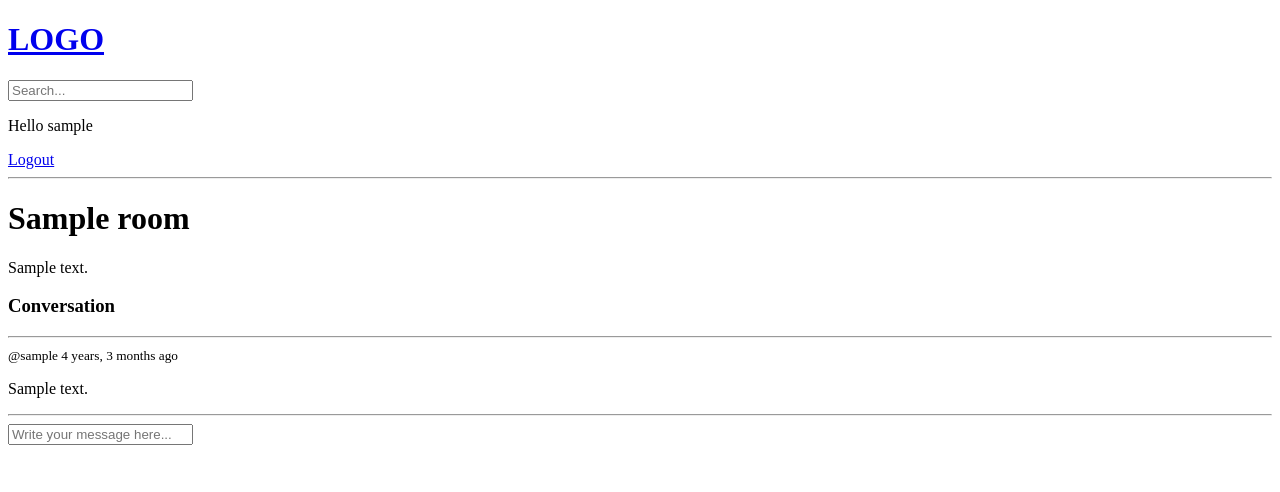
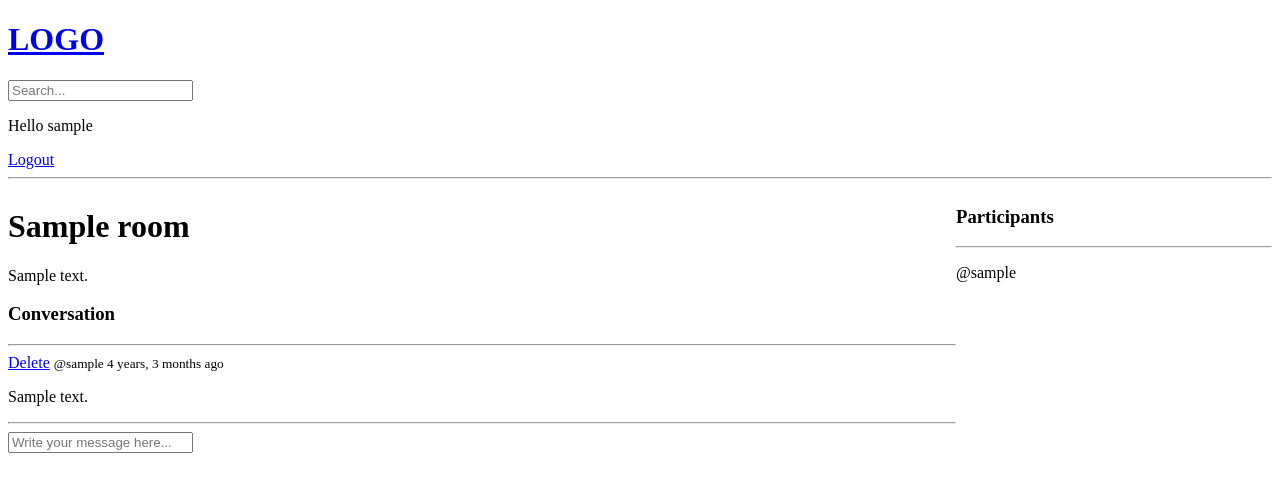
Before and after one commit to YaraBlack/django-course, a Django app: page /room/1/ in a window 1280 px wide. Shown: the top 492 px of the page. Run offline with Django 5.2, Linux system fonts and the light colour scheme; a user stored in the database is signed in; tables that the repository leaves empty hold one stand-in row (values such as "Sample post").

Commit message:
add delete comments functionality

```diff
--- a/djangoProject/base/models.py
+++ b/djangoProject/base/models.py
@@ -16,7 +16,9 @@ class Room(models.Model):
     topic = models.ForeignKey(Topic, on_delete=models.SET_NULL, null=True)
     name = models.CharField(max_length=200)
     description = models.TextField(null=True, blank=True)
-    # participants =
+    participants = models.ManyToManyField(
+        User, related_name="participants", blank=True
+    )
     created = models.DateTimeField(auto_now_add=True)
     updated = models.DateTimeField(auto_now=True)
 
--- a/djangoProject/base/templates/base/room.html
+++ b/djangoProject/base/templates/base/room.html
@@ -1,4 +1,14 @@
 {% extends 'main.html' %} {% block content %}
+
+<style>
+  .room-container {
+    display: grid;
+    grid-template-columns: 3fr 1fr;
+  }
+</style>
+
+<div class="room-container">
+  <div>
     <h1>{{room.name}}</h1>
 
     <p>{{room.description}}</p>
@@ -9,6 +19,9 @@
 
       {% for message in room_messages %}
       <div>
+        {% if request.user == message.user %}
+        <a href="{% url 'delete-message' message.id %}">Delete</a>
+        {% endif %}
         <small>@{{message.user}} {{message.created|timesince}} ago</small>
         <p>{{message.body}}</p>
         <hr />
@@ -20,7 +33,25 @@
     <div class="comment-form">
       <form method="POST" action="">
         {% csrf_token %}
-    <input type="text" name="body" placeholder="Write your message here..." />
+        <input
+          type="text"
+          name="body"
+          placeholder="Write your message here..."
+        />
       </form>
     </div>
-{% endif %} {% endblock %}
+    {% endif %}
+  </div>
+
+  <div>
+    <h3>Participants</h3>
+    <hr />
+
+    {% for user in participants %}
+    <div>
+      <p>@{{user.username}}</p>
+    </div>
+    {% endfor %}
+  </div>
+</div>
+{% endblock %}
--- a/djangoProject/base/urls.py
+++ b/djangoProject/base/urls.py
@@ -7,6 +7,9 @@ urlpatterns = [
     path("create-room/", views.createRoom, name="create-room"),
     path("update-room/<str:pk>", views.updateRoom, name="update-room"),
     path("delete-room/<str:pk>", views.deleteRoom, name="delete-room"),
+    path(
+        "delete-message/<str:pk>", views.deleteMessage, name="delete-message"
+    ),
     path("login/", views.loginPage, name="login"),
     path("logout/", views.logoutUser, name="logout"),
     path("register/", views.registerUser, name="register"),
--- a/djangoProject/base/views.py
+++ b/djangoProject/base/views.py
@@ -79,14 +79,20 @@ def room(request, pk):
     room_messages = room.message_set.all().order_by(
         "-created"
     )  # parent_model.child_model_*method*.*query*()
+    participants = room.participants.all()
 
     if request.method == "POST":
         message = Message.objects.create(
             user=request.user, room=room, body=request.POST.get("body")
         )
+        room.participants.add(request.user)
         return redirect("room", pk=room.id)
 
-    context = {"room": room, "room_messages": room_messages}
+    context = {
+        "room": room,
+        "room_messages": room_messages,
+        "participants": participants,
+    }
     return render(request, "base/room.html", context)
 
 
@@ -132,3 +138,16 @@ def deleteRoom(request, pk):
         room.delete()
         return redirect("home")
     return render(request, "base/delete.html", {"obj": room})
+
+
+@login_required(login_url="login")
+def deleteMessage(request, pk):
+    message = Message.objects.get(id=pk)
+
+    if request.user != message.user:
+        return HttpResponse("You are not allowed here")
+
+    if request.method == "POST":
+        message.delete()
+        return redirect("home")
+    return render(request, "base/delete.html", {"obj": message})
```
Also changed, not shown: djangoProject/base/migrations/0003_alter_room_options_room_participants.py (added). Lines whose indentation alone changed are shown as unchanged.
